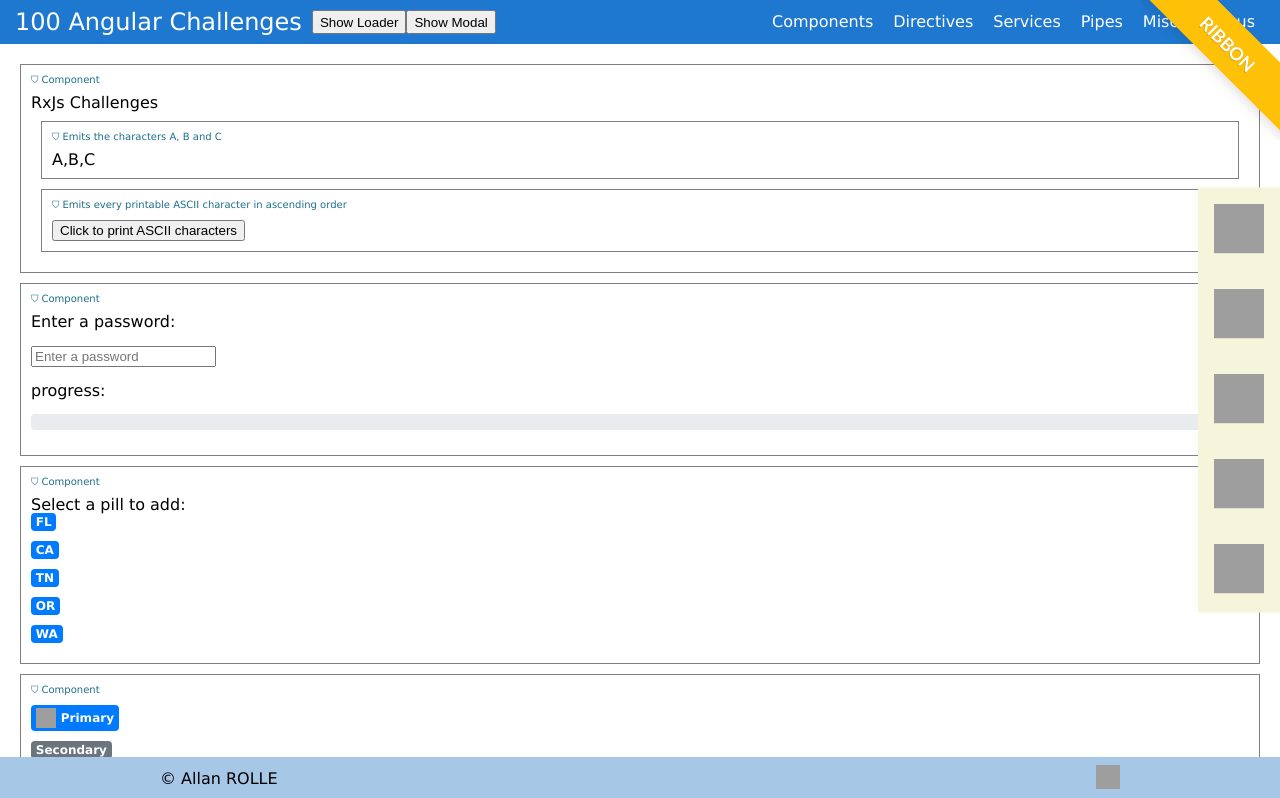
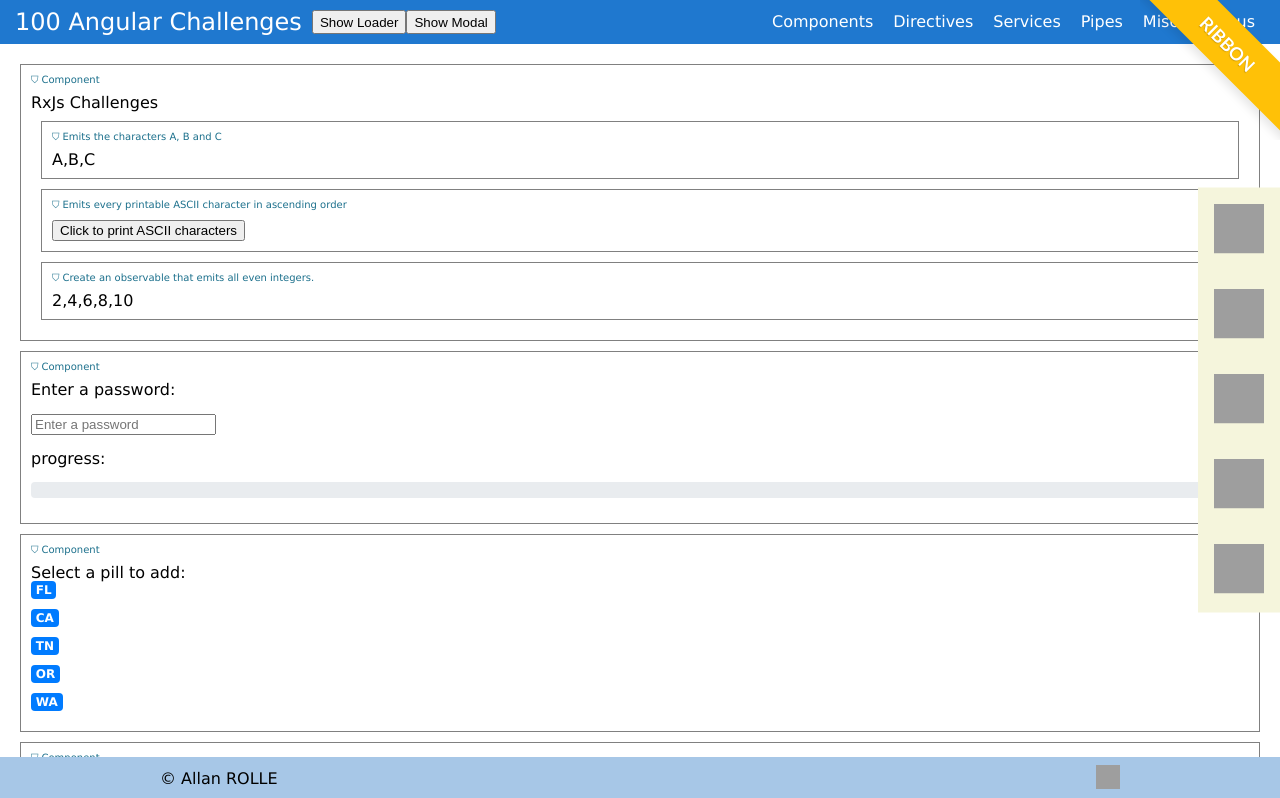
Before and after one commit to Portfolio-Allan-Rolle/100AngularChallenges, an Angular app: page / in a window 1280 px wide. Shown: the top 798 px of the page. Built offline with nearby package versions, Linux system fonts and the light colour scheme; grey boxes are pictures that could not be loaded.

Commit message:
RxJs exercice 3 complete

```diff
--- a/src/app/components/rxjs-challenges/rxjs-challenges.component.html
+++ b/src/app/components/rxjs-challenges/rxjs-challenges.component.html
@@ -1,8 +1,10 @@
 <section>
   <h1>RxJs Challenges</h1>
+
   <app-container [title]="'Emits the characters A, B and C'">
     <div>{{ characters$ | async }}</div>
   </app-container>
+
   <app-container
     [title]="'Emits every printable ASCII character in ascending order'"
   >
@@ -17,4 +19,7 @@
       }
     </ul>
   </app-container>
+  <app-container [title]="'Create an observable that emits all even integers.'">
+    {{ evenIntegers$ | async }}
+  </app-container>
 </section>
--- a/src/app/components/rxjs-challenges/rxjs-challenges.component.ts
+++ b/src/app/components/rxjs-challenges/rxjs-challenges.component.ts
@@ -1,6 +1,6 @@
 import { AsyncPipe, CommonModule } from '@angular/common';
 import { Component, signal } from '@angular/core';
-import { from, interval, map, of, take, tap } from 'rxjs';
+import { filter, from, interval, map, of, take, tap, toArray } from 'rxjs';
 import { ContainerComponent } from '../container/container.component';
 
 @Component({
@@ -28,4 +28,8 @@ export class RxjsChallengesComponent {
     .subscribe({
       complete: () => console.log('ASCII complete !'),
     });
+  evenIntegers$ = from([1, 2, 3, 4, 5, 6, 7, 8, 9, 10]).pipe(
+    filter((n) => n % 2 == 0),
+    toArray(),
+  );
 }
--- a/src/app/components/toolbar/toolbar.component.html
+++ b/src/app/components/toolbar/toolbar.component.html
@@ -15,13 +15,22 @@
         >
       </li>
       <li class="nav_item">
-        <a class="nav_link" routerLink="/services">Services</a>
+        <a class="nav_link" routerLink="/services" routerLinkActive="active"
+          >Services</a
+        >
       </li>
       <li class="nav_item">
-        <a class="nav_link" routerLink="/pipes">Pipes</a>
+        <a class="nav_link" routerLink="/pipes" routerLinkActive="active"
+          >Pipes</a
+        >
       </li>
       <li class="nav_item">
-        <a class="nav_link" routerLink="/miscellaneous">Miscellaneous</a>
+        <a
+          class="nav_link"
+          routerLink="/miscellaneous"
+          routerLinkActive="active"
+          >Miscellaneous</a
+        >
       </li>
     </ul>
   </nav>
--- a/src/app/components/toolbar/toolbar.component.ts
+++ b/src/app/components/toolbar/toolbar.component.ts
@@ -1,11 +1,11 @@
 import { Component, input, inject } from '@angular/core';
-import { RouterLink } from '@angular/router';
+import { RouterLink, RouterLinkActive } from '@angular/router';
 import { LoaderService } from '../../services/loader.service';
 import { ModalService } from '../../services/modal.service';
 
 @Component({
   selector: 'app-toolbar',
-  imports: [RouterLink],
+  imports: [RouterLink, RouterLinkActive],
   templateUrl: './toolbar.component.html',
   styleUrl: './toolbar.component.scss',
 })
```
Also changed, not shown: 1 other file (tests, documents, lock files or other folders).
